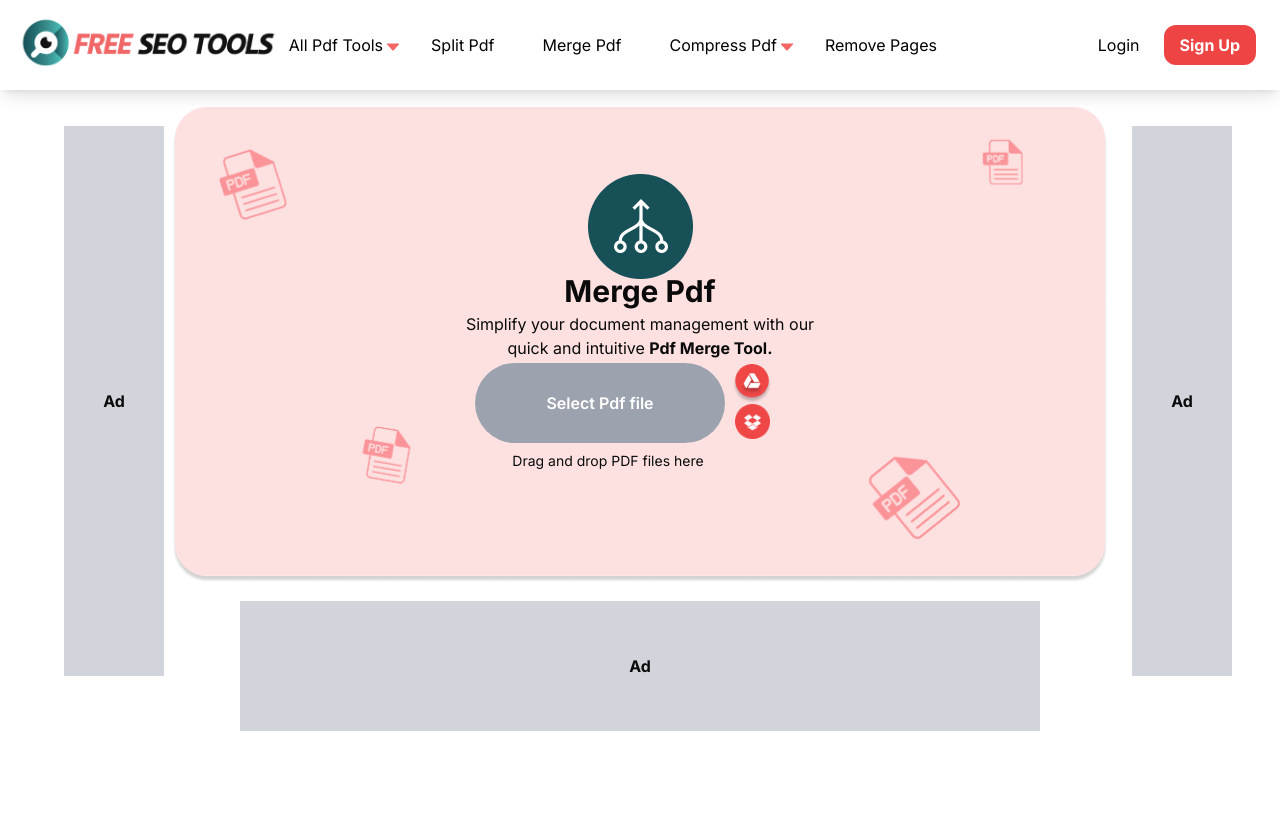
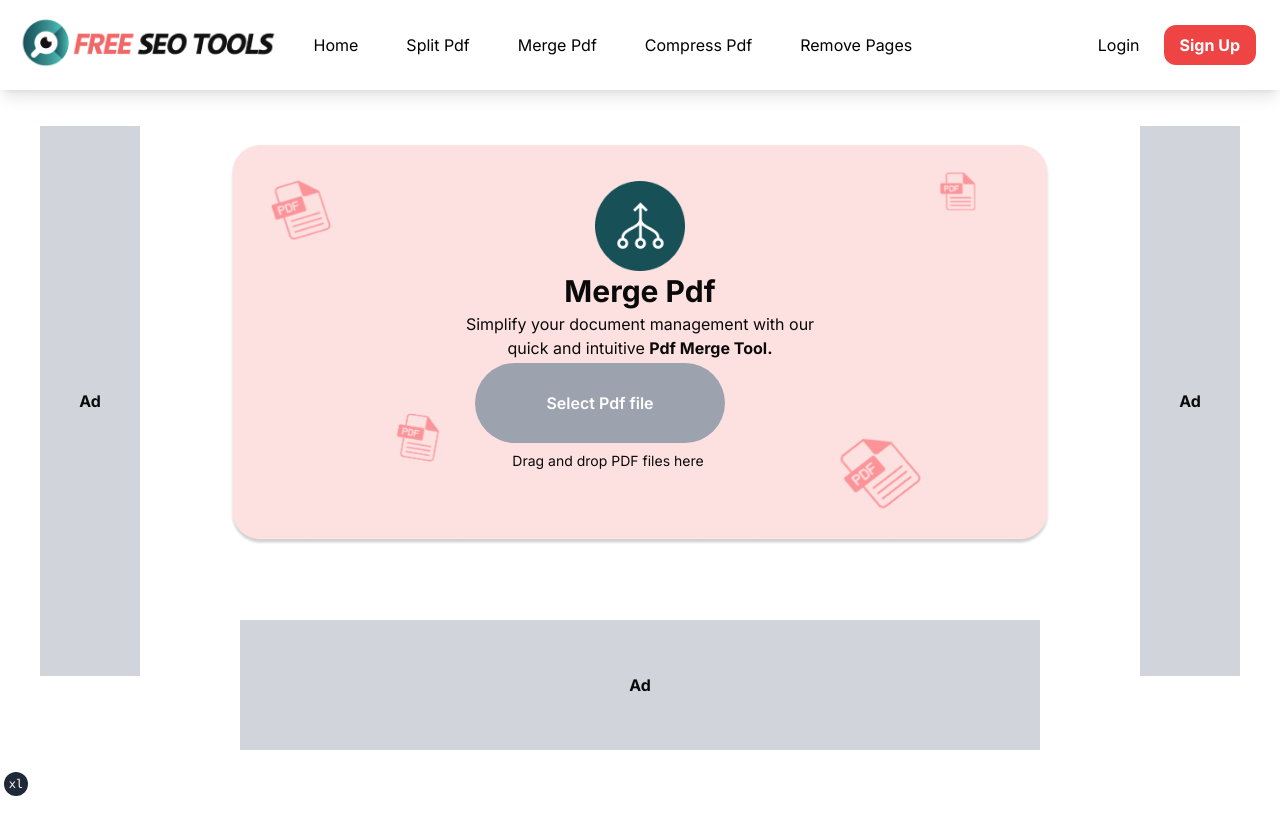
Before and after one commit to DevAxonOfficial/SeoToolsWebsite-Frontend, a Next.js app: page /mergepdf in a window 1280 px wide. Shown: the top 834 px of the page. Built offline with nearby package versions, Linux system fonts and the light colour scheme.

Commit message:
Adjusting Page Responsive

```diff
--- a/app/components/Banner.js
+++ b/app/components/Banner.js
@@ -10,14 +10,14 @@ const Banner = () => {
           layout="responsive"
           width={1440}
           height={250}
-          className="w-full "
+          className="md:w-full md:h-auto"
         />
       </div>
       <div className="absolute inset-0 flex justify-center text-white md:mb-20 md:text-4xl mb-7 items-center">
         <h1>Make your easy tasks even easier.</h1>
       </div>
       <div className="absolute flex inset-0 md:py-3 md:px-10 md:w-22 md:h-24 items-center justify-center md:mt-24 mt-9">
-        <button class="bg-red-500 hover:bg-red-300 text-white md:py-3 md:px-10 p-2 md:text-lg text-xs rounded-lg text-left">
+        <button className="bg-red-500 hover:bg-red-300 text-white md:py-3 md:px-10 p-2 md:text-lg text-xs rounded-lg text-left">
           Edit Pdf ➡
         </button>
       </div>
--- a/app/components/Header.js
+++ b/app/components/Header.js
@@ -6,9 +6,12 @@ import { useState } from "react";
 
 const Header = () => {
   const [isOpen, setIsOpen] = useState(false); // State to manage dropdown visibility
+  const [showImage, setShowImage] = useState(true);
 
   const toggleDropdown = () => {
     setIsOpen(!isOpen); // Function to toggle dropdown visibility
+    setShowImage(!showImage);
+    // Additional logic related to your dropdown functionality
   };
   const closeDropdown = () => {
     setIsOpen(false); // Function to close dropdown
@@ -26,6 +29,15 @@ const Header = () => {
             className="text-black rounded-lg p-2 flex items-center"
           >
             All Pdf Tools
+            {showImage && ( // Render the Image component conditionally based on showImage state
+              <Image
+                src="/img/down 1.png"
+                alt="down"
+                width={14}
+                height={14}
+                className="md:block ml-[95px] mt-[2px] absolute"
+              />
+            )}
           </button>
           {/* Dropdown Content */}
           {isOpen && (
@@ -79,14 +91,7 @@ const Header = () => {
       </div>
       <div className="hidden md:flex items-center md:space-x-8 md:mr-20 ml-0 md:ml-36 ">
         <Link href="/" className="text-black  rounded-lg p-2 flex">
-          All Pdf Tools
-          <Image
-            src="/img/down 1.png"
-            alt="down"
-            width={14}
-            height={14}
-            className="hidden md:block ml-[97px] mt-[7px] absolute"
-          />
+          Home
         </Link>
         <Link href="/" className="text-black  rounded-lg p-2">
           Split Pdf
@@ -100,13 +105,6 @@ const Header = () => {
         </Link>
         <Link href="/" className="text-black  rounded-lg p-2 flex">
           Compress Pdf
-          <Image
-            src="/img/down 1.png"
-            alt="down"
-            width={14}
-            height={14}
-            className="hidden md:block ml-[110px] mt-[7px] absolute"
-          />
         </Link>
         <Link href="/removepages" className="text-black  rounded-lg p-2">
           Remove Pages
--- /dev/null
+++ b/app/components/TailwindIndicator.js
@@ -0,0 +1,16 @@
+export function TailwindIndicator() {
+  if (process.env.NODE_ENV === "production") return null;
+
+  return (
+    <div className="fixed bottom-1 left-1 z-50 flex h-6 w-6 items-center justify-center rounded-full bg-gray-800 p-3 font-mono text-xs text-white">
+      <div className="block sm:hidden">xs</div>
+      <div className="hidden sm:block md:hidden lg:hidden xl:hidden 2xl:hidden">
+        sm
+      </div>
+      <div className="hidden md:block lg:hidden xl:hidden 2xl:hidden">md</div>
+      <div className="hidden lg:block xl:hidden 2xl:hidden">lg</div>
+      <div className="hidden xl:block 2xl:hidden">xl</div>
+      <div className="hidden 2xl:block">2xl</div>
+    </div>
+  );
+}
--- a/app/layout.js
+++ b/app/layout.js
@@ -1,6 +1,7 @@
 import { Inter, Helvetica } from "next/font/google";
 import "./globals.css";
 import Header from "./components/Header";
+import { TailwindIndicator } from "./components/TailwindIndicator";
 
 const inter = Inter({ subsets: ["latin"] });
 
@@ -16,6 +17,7 @@ export default function RootLayout({ children }) {
         <Header />
         {children}
       </body>
+      <TailwindIndicator />
     </html>
   );
 }
--- a/app/mergepdf/page.js
+++ b/app/mergepdf/page.js
@@ -26,6 +26,7 @@ const Page = () => {
   });
 
   return (
+    <div className="">
       <div className=" flex justify-center h-[750px] ">
         <div className="flex items-center justify-center mb-32 ">
           <div {...getRootProps()} className="">
@@ -34,7 +35,7 @@ const Page = () => {
               alt="background"
               width={810}
               height={469}
-            className="md:w-auto md:h-auto h-[250px] w-[500px]  mb-28"
+              className=" h-[250px] w-[500px]  mb-28 md:h-[350px] md:w-[700px] lg:h-[400px] lg:w-[750px] xl:h-[400px] xl:w-[820px]"
             />
             <input {...getInputProps()} />
             {isDragActive ? <p></p> : <p></p>}
@@ -63,31 +64,16 @@ const Page = () => {
             alt="remove logo"
             width={90}
             height={90}
-          className="md:w-auto w-[70px] absolute flex justify-center items-baseline mb-[250px] md:mb-[350px]"
+            className="md:w-auto lg:w-[90px] w-[70px] absolute flex justify-center items-baseline mb-[250px] md:mb-[350px]"
           />
           <h1 className="absolute mb-[150px] md:mb-[220px] text-2xl md:text-3xl font-bold">
             Merge Pdf
           </h1>
           <p className="absolute text-center mb-[80px] md:mb-[130px] leading-5 md:text-base text-sm">
-          Simplify your document management with our <br /> quick and intuitive{" "}
-          <strong className="font-bold">Pdf Merge Tool.</strong>
+            Simplify your document management with our <br /> quick and
+            intuitive <strong className="font-bold">Pdf Merge Tool.</strong>
           </p>
-        <div className="flex-col absolute justify-end items-end ml-56">
-          <Image
-            src="/img/group12.png"
-            alt="logo"
-            width={40}
-            height={40}
-            className="hidden md:block"
-          />
-          <Image
-            src="/img/group13.png"
-            alt="logo"
-            width={35}
-            height={35}
-            className="hidden md:block ml-[3px]"
-          />
-        </div>
+
           <div className="absolute ">
             <button className="md:p-7 p-4 w-[150px] md:w-[250px] md:mr-20  bg-gray-400 rounded-full text-white font-semibold mt-[60px] md:mt-10">
               Select Pdf file
@@ -105,11 +91,14 @@ const Page = () => {
               )}
             </div>
           </div>
-        <div className="hidden w-[100px] h-[550px] bg-gray-300 absolute right-12 md:flex justify-center items-center font-bold">
+          <div className="flex absolute justify-between align-middle space-x-[1000px] items-end">
+            <div className="hidden w-[100px] h-[550px] bg-gray-300  right-12 lg:flex justify-center items-center font-bold">
               Ad
             </div>
-        <div className="hidden w-[100px] h-[550px] bg-gray-300 absolute left-16 md:flex justify-center items-center font-bold">
+            <div className="hidden w-[100px] h-[550px] bg-gray-300  left-16 lg:flex justify-center items-center font-bold">
               Ad
+            </div>
+          </div>
         </div>
         <div className="w-[300px] md:w-[800px] h-[130px] bg-gray-300 absolute mt-[530px]   flex justify-center items-center font-bold">
           Ad
--- a/app/removepages/page.js
+++ b/app/removepages/page.js
@@ -26,6 +26,7 @@ const Page = () => {
   });
 
   return (
+    <div>
       <div className=" flex justify-center h-[750px] ">
         <div className="flex items-center justify-center mb-32 ">
           <div {...getRootProps()} className="">
@@ -34,7 +35,7 @@ const Page = () => {
               alt="background"
               width={810}
               height={469}
-            className="md:w-auto md:h-auto h-[250px] w-[500px]  mb-28"
+              className="h-[250px] w-[500px]  mb-28 md:h-[350px] md:w-[700px] lg:h-[400px] lg:w-[750px] xl:h-[400px] xl:w-[820px]"
             />
             <input {...getInputProps()} />
             {isDragActive ? <p></p> : <p></p>}
@@ -70,25 +71,10 @@ const Page = () => {
             Remove Pages
           </h1>
           <p className="absolute text-center mb-[80px] md:mb-[130px] leading-5 md:text-base text-sm">
-          Simplify your document management with our <br /> quick and intuitive{" "}
-          <strong className="font-bold">Pdf Merge Tool.</strong>
+            Simplify your document management with our <br /> quick and
+            intuitive <strong className="font-bold">Pdf Merge Tool.</strong>
           </p>
-        <div className="flex-col absolute justify-end items-end ml-56">
-          <Image
-            src="/img/group12.png"
-            alt="logo"
-            width={40}
-            height={40}
-            className="hidden md:block"
-          />
-          <Image
-            src="/img/group13.png"
-            alt="logo"
-            width={35}
-            height={35}
-            className="hidden md:block ml-[3px]"
-          />
-        </div>
+
           <div className="absolute ">
             <button className="md:p-7 p-4 w-[150px] md:w-[250px] md:mr-20  bg-gray-400 rounded-full text-white font-semibold mt-[60px] md:mt-10">
               Select Pdf file
@@ -106,12 +92,16 @@ const Page = () => {
               )}
             </div>
           </div>
-        <div className="hidden w-[100px] h-[550px] bg-gray-300 absolute right-12 md:flex justify-center items-center font-bold">
+          <div className="flex absolute justify-between align-middle space-x-[1000px] items-end">
+            <div className="hidden w-[100px] h-[550px] bg-gray-300  right-12 lg:flex justify-center items-center font-bold">
               Ad
             </div>
-        <div className="hidden w-[100px] h-[550px] bg-gray-300 absolute left-16 md:flex justify-center items-center font-bold">
+            <div className="hidden w-[100px] h-[550px] bg-gray-300  left-16 lg:flex justify-center items-center font-bold">
               Ad
             </div>
+          </div>
+        </div>
+
         <div className="w-[300px] md:w-[800px] h-[130px] bg-gray-300 absolute mt-[530px]   flex justify-center items-center font-bold">
           Ad
         </div>
```
Lines whose indentation alone changed are shown as unchanged.
